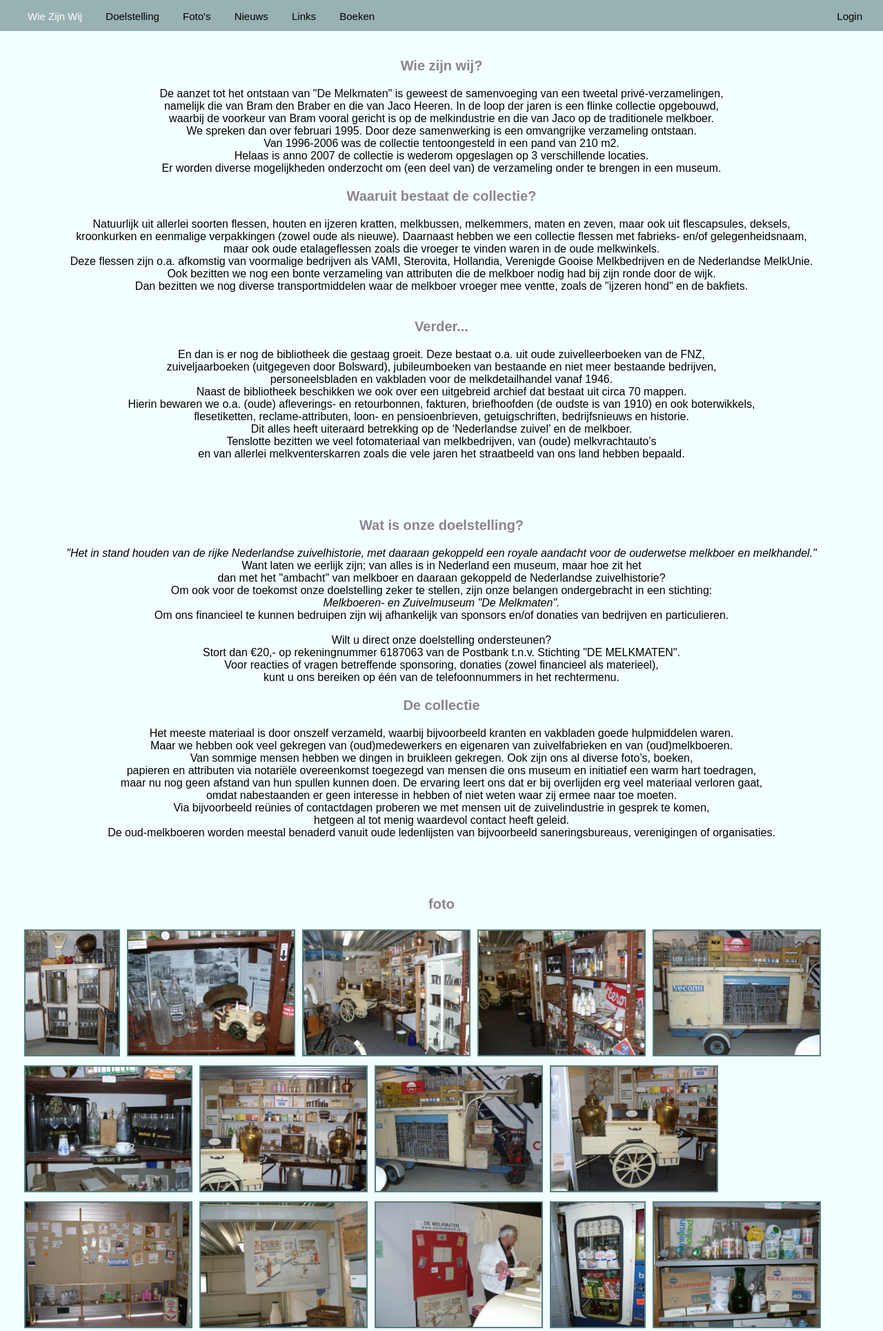
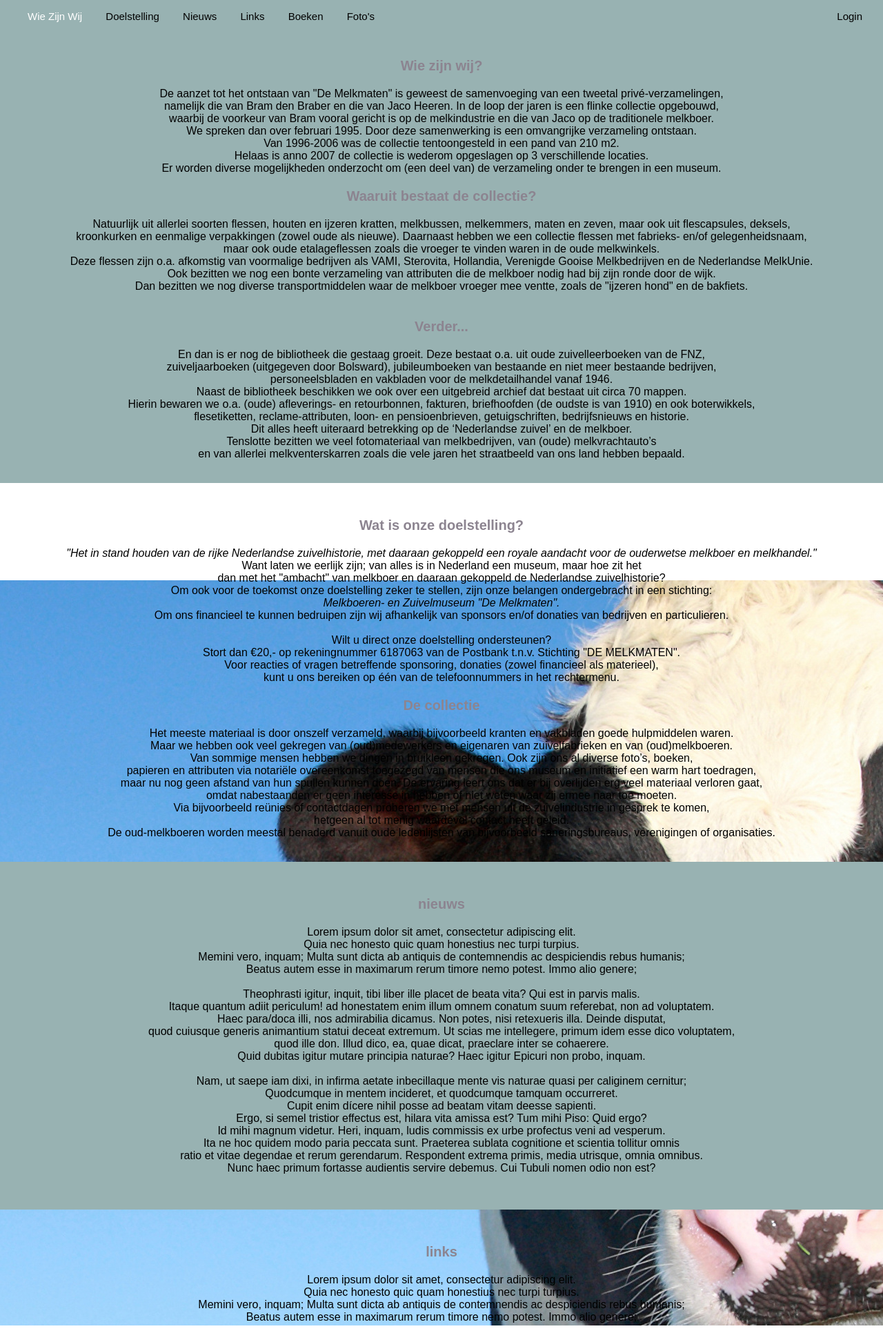
Before and after one commit to STEENBRINK/Zuivelmuseum, a PHP site: page / in a window 1280 px wide. Shown: the top 1929 px of the page at 69% size. Run offline with PHP 8.4, Linux system fonts and the light colour scheme; some libraries are stand-ins or nearby versions.

Commit message:
Background fixin

```diff
--- a/account.php
+++ b/account.php
@@ -46,7 +46,7 @@ if ($_SERVER["REQUEST_METHOD"] == "POST") {
                 <li><a href="index.php#links">Links</a></li>
                 <li><a href="index.php#boeken">Boeken</a></li>
                 <li id="login">
-                    <a href="<?php if($login){ echo "account.php"; }else{echo "login.php";} ?>">
+                    <a href="<?php if($login){ echo "account.php"; }else{echo "login.php";} ?>" class="active">
                         <?php if($login){ echo $username; }else{echo "Login";} ?>
                     </a>
                 </li>
--- a/css/style.css
+++ b/css/style.css
@@ -1,6 +1,5 @@
 html {
     font-family: Arial, Helvetica, sans-serif;
-    background-color: #F3FFFF;
     color: #201E21;
     margin: 0;
     padding: 0;
@@ -9,6 +8,7 @@ html {
 
 body
 {
+    background: fixed url(background/background.jpg) no-repeat center;
     margin: 0;
     font-size: 15px;
 }
@@ -95,6 +95,10 @@ a {
     padding: 50px;
     height: 500px;
     text-align: center;
+}
+
+.filled {
+    background-color: #98B2B2;
 }
 
 form{
--- a/index.php
+++ b/index.php
@@ -27,10 +27,10 @@ if(isset($_SESSION['user_id'])){
         <ul>
             <li><a href="#wiezijnwij">Wie Zijn Wij</a></li>
             <li><a href="#doelstelling">Doelstelling</a></li>
-            <li><a href="#fotos">Foto's</a></li>
             <li><a href="#nieuws">Nieuws</a></li>
             <li><a href="#links">Links</a></li>
             <li><a href="#boeken">Boeken</a></li>
+            <li><a href="photos.php">Foto's</a></li>
             <li id="login">
                 <a href="<?php if($login){ echo "account.php"; }else{echo "login.php";} ?>">
                     <?php if($login){ echo $username; }else{echo "Login";} ?>
@@ -39,7 +39,7 @@ if(isset($_SESSION['user_id'])){
         </ul>
     </nav>
     <div class="sections">
-        <section id="wiezijnwij">
+        <section id="wiezijnwij" class="filled">
             <br><br>
             <h1>Wie zijn wij?</h1>
             <p>
@@ -100,72 +100,7 @@ if(isset($_SESSION['user_id'])){
                 De oud-melkboeren worden meestal benaderd vanuit oude ledenlijsten van bijvoorbeeld saneringsbureaus, verenigingen of organisaties.<br>
             </p>
         </section>
-        <section id="fotos">
-            <h1>foto</h1>
-            <?php
-
-            $handle = opendir(dirname(realpath(__FILE__)).'/images/');
-            while($file = readdir($handle)) {
-                if ($file !== '.' && $file !== '..') {
-                    echo '<img id="'. $file .'" src="images/' . $file . '" alt="' . substr($file, 0, -4) .'" class = "mini"/>';
-                    $picktures[$counter] = $file;
-                    $counter++;
-                }
-            }
-            ?>
-
-            <!-- The Modal -->
-            <div id="myModal" class="modal">
-
-                <!-- The Close Button -->
-                <span class="close">&times;</span>
-
-                <!-- The Pref Button -->
-                <span class="pref">&larr;</span>
-
-
-                <!-- The Next Button -->
-                <span class="next">&rarr;</span>
-
-                <!-- Modal Content (The Image) -->
-                <img class="modal-content" id="img01">
-
-                <!-- Modal Caption (Image Text) -->
-                <div id="caption"></div>
-            </div>
-            <?php
-            foreach ($picktures as $image)
-                echo '
-        <script>
-        // Get the modal
-        var modal = document.getElementById("myModal");
-
-        // Get the image and insert it inside the modal - use its "alt" text as a caption
-        var img = document.getElementById("' . $image . '");
-        var modalImg = document.getElementById("img01");
-        var captionText = document.getElementById("caption");
-        img.onclick = function () {
-            modal.style.display = "block";
-            modalImg.src = this.src;
-            captionText.innerHTML = this.alt;
-        }
-
-        modalImg.onclick = function () {
-            modal.style.display = "none";
-        }
-
-        // Get the <span> element that closes the modal
-        var span = document.getElementsByClassName("close")[0];
-
-        // When the user clicks on <span> (x), close the modal
-        span.onclick = function () {
-            modal.style.display = "none";
-        }
-        </script>
-        '
-            ?>
-        </section>
-        <section id="nieuws">
+        <section id="nieuws" class="filled">
             <h1>nieuws</h1>
             <p>
             Lorem ipsum dolor sit amet, consectetur adipiscing elit. <br>
@@ -215,7 +150,7 @@ if(isset($_SESSION['user_id'])){
             Nunc haec primum fortasse audientis servire debemus. Cui Tubuli nomen odio non est?<br><br>
             </p>
         </section>
-        <section id="boeken">
+        <section id="boeken" class="filled">
             <h1>boeken</h1>
             <p>
             Lorem ipsum dolor sit amet, consectetur adipiscing elit. <br>
--- a/login.php
+++ b/login.php
@@ -51,10 +51,10 @@ function checkUserPass(){
     <ul>
         <li><a href="index.php#wiezijnwij">Wie Zijn Wij</a></li>
         <li><a href="index.php#doelstelling">Doelstelling</a></li>
-        <li><a href="index.php#fotos">Foto's</a></li>
         <li><a href="index.php#nieuws">Nieuws</a></li>
         <li><a href="index.php#links">Links</a></li>
         <li><a href="index.php#boeken">Boeken</a></li>
+        <li><a href="photos.php">Foto's</a></li>
         <li id="login"><a href="login.php" class="active">Login</a></li>
     </ul>
 </nav>
```
Also changed, not shown: photos.php (added, +100 -0 lines), css/background/background.jpg (added).
